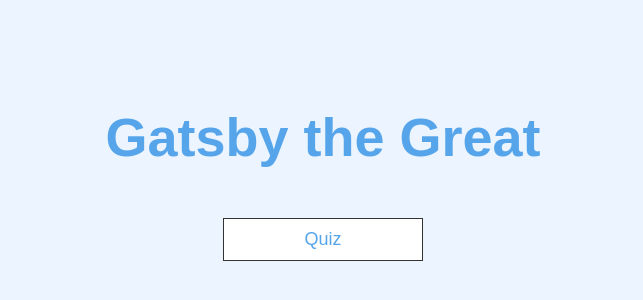
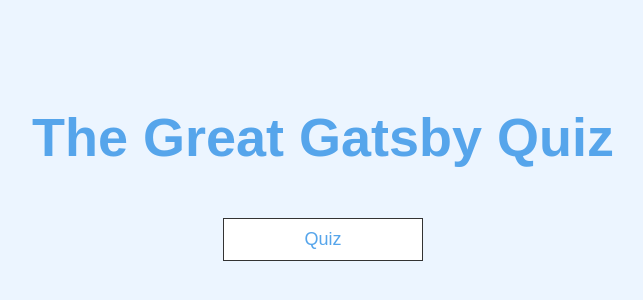
Before and after one commit to JMalvin06/GatsbyQuiz, a plain HTML site: page index.html in a window 1280 px wide. Shown: the part 212-512 px from the top of the page, without its empty margins (317-960 px from the left). Drawn offline with Linux system fonts and the light colour scheme.

Commit message:
name time

```diff
--- a/index.html
+++ b/index.html
@@ -10,7 +10,7 @@
 <body>
     <div class="container">
         <div id="home" class="flex-center flex-column">
-            <h1>Gatsby the Great</h1>
+            <h1>The Great Gatsby Quiz</h1>
             <a class="btn" href="/game.html">Quiz</a>
         </div>
     </div>
```
Also changed, not shown: results.html (+1 -0 lines).
